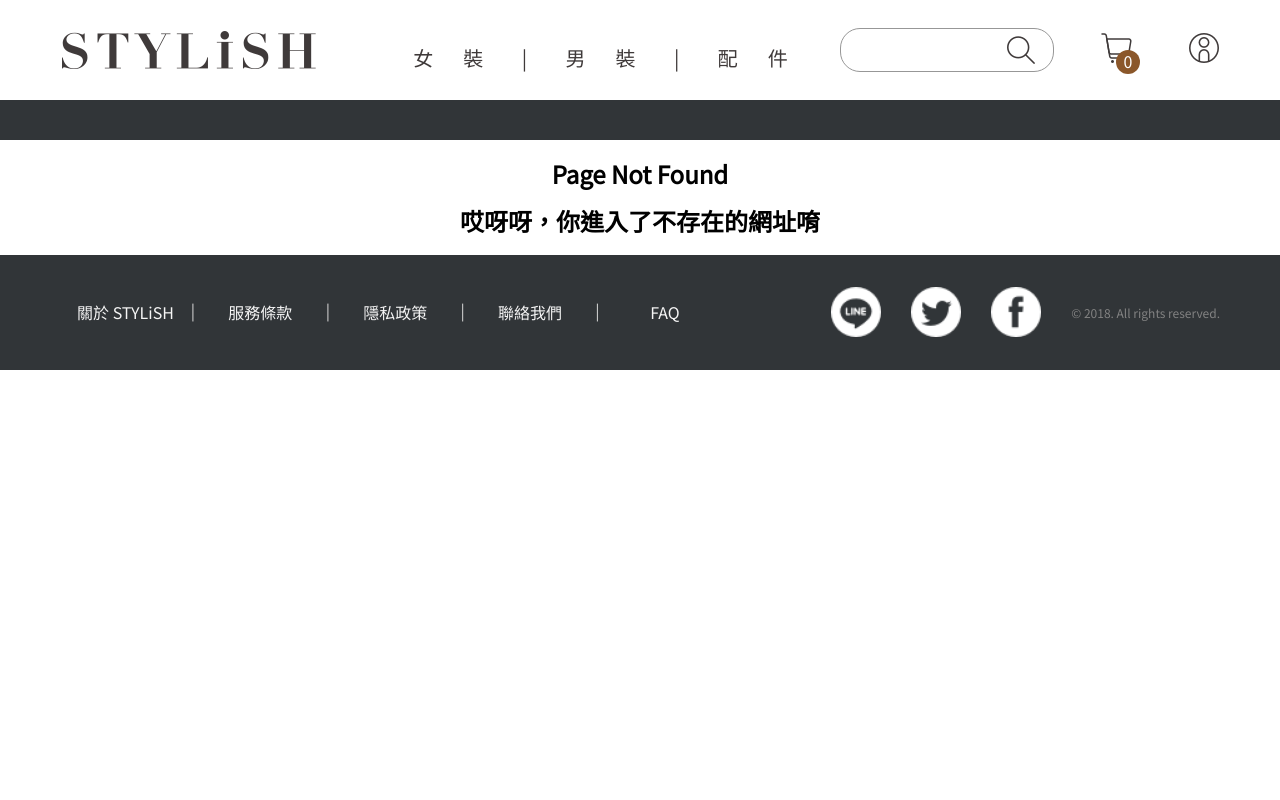
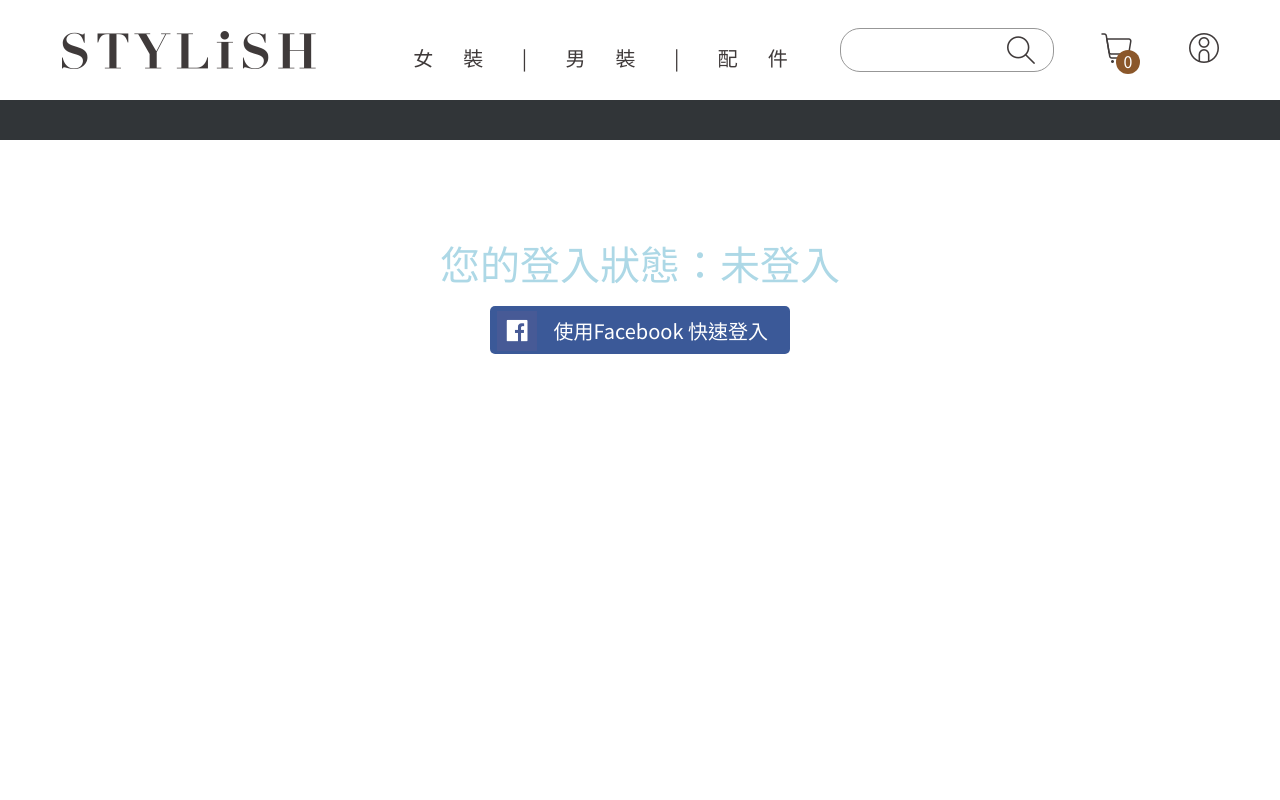
Before and after one commit to imladris20/STYLiSH, a React (Vite) app in the folder stylish/: page /profile in a window 1280 px wide. Before the commit this address had no page. Shown: the top 800 px of the page. Built offline with nearby package versions, Linux system fonts and the light colour scheme.

Commit message:
Finish building facebook login and send accesstoken to sign in api

```diff
--- a/stylish/src/App.jsx
+++ b/stylish/src/App.jsx
@@ -1,15 +1,23 @@
+import { useEffect } from "react";
+import { Route, Routes } from "react-router-dom";
 import { GlobalStyle } from "./assets/GlobalStyles";
-import { Route, Routes } from "react-router-dom";
 
 //  App Components
+import { initializeFacebookAsync, loadFacebookSDK } from "./assets/util";
+import Checkout from "./components/Checkout";
+import Footer from "./components/Footer";
 import Header from "./components/Header";
-import Footer from "./components/Footer";
+import NotFound from "./components/NotFound";
 import Product from "./components/Product";
-import NotFound from "./components/NotFound";
 import InvalidProduct from "./components/Product/InvalidProduct";
-import Checkout from "./components/Checkout";
+import Profile from "./components/Profile";
 
 function App() {
+  useEffect(() => {
+    loadFacebookSDK(document, "script", "facebook-jssdk");
+    initializeFacebookAsync();
+  }, []);
+
   return (
     <>
       <GlobalStyle />
@@ -20,6 +28,7 @@ function App() {
           <Route path="invalidid" element={<InvalidProduct />} />
         </Route>
         <Route path="/checkout" element={<Checkout />} />
+        <Route path="/profile" element={<Profile />} />
         <Route path="*" element={<NotFound />} />
       </Routes>
       <Footer />
--- /dev/null
+++ b/stylish/src/assets/util.js
@@ -0,0 +1,38 @@
+export function loadFacebookSDK(d, s, id) {
+  var js,
+    fjs = d.getElementsByTagName(s)[0];
+  if (d.getElementById(id)) {
+    return;
+  }
+  js = d.createElement(s);
+  js.id = id;
+  js.src = "https://connect.facebook.net/en_US/sdk.js";
+  fjs.parentNode.insertBefore(js, fjs);
+}
+
+export function initializeFacebookAsync() {
+  window.fbAsyncInit = function () {
+    FB.init({
+      appId: "277432961928688",
+      cookie: true,
+      xfbml: true,
+      version: "v18.0",
+    });
+
+    FB.AppEvents.logPageView();
+  };
+}
+
+export function handleFBLogin(setter) {
+  //  跳出 Facebook 登入的對話框
+  window.FB.login(
+    function (response) {
+      if (response.status === "connected") {
+        setter(response);
+      } else {
+        console.error("user stop logging in");
+      }
+    },
+    { scope: "public_profile, email" }
+  );
+}
--- a/stylish/src/components/Header/CategoryNavigation.jsx
+++ b/stylish/src/components/Header/CategoryNavigation.jsx
@@ -68,7 +68,7 @@ const CategoryNavigation = () => {
         <CategoryNavListItem>
           <CategoryNavListItemLink
             id={item}
-            href={`../homepage.html?category=${item}`}
+            href={`../index.html?category=${item}`}
           >
             {zhCategory[index]}
           </CategoryNavListItemLink>
--- a/stylish/src/components/Header/HeaderLeftSectionWrapper.jsx
+++ b/stylish/src/components/Header/HeaderLeftSectionWrapper.jsx
@@ -32,7 +32,7 @@ const MainLogoImage = styled.img`
 const HeaderLeftSectionWrapper = () => {
   return (
     <Top>
-      <MainLogo href="../homepage.html?category=all">
+      <MainLogo href="../index.html?category=all">
         <MainLogoImage src="/logo.png" alt="stylish" />
       </MainLogo>
       <CategoryNavigation />
--- a/stylish/src/components/Header/HeaderRightSectionWrapper.jsx
+++ b/stylish/src/components/Header/HeaderRightSectionWrapper.jsx
@@ -171,7 +171,7 @@ const HeaderRightSectionWrapper = () => {
           onClick={handleClickOnDistracter}
         />
         <SearchForm
-          action="../../homepage.html"
+          action="../../index.html"
           method="get"
           onSubmit={handleSubmit}
           $isMobileSearchBarShow={isMobileSearchBarShow}
@@ -192,8 +192,8 @@ const HeaderRightSectionWrapper = () => {
         <WiderCartLinkImage href="/checkout" />
         <CartLinkCounter href="/checkout">{cartCount}</CartLinkCounter>
       </WiderCartLink>
-      <WiderCartLink>
-        <WiderProfileLinkImage />
+      <WiderCartLink href="/profile">
+        <WiderProfileLinkImage href="/profile" />
       </WiderCartLink>
     </Top>
   );
--- a/stylish/src/components/Header/MobileBottomNav.jsx
+++ b/stylish/src/components/Header/MobileBottomNav.jsx
@@ -1,6 +1,6 @@
+import { useContext } from "react";
 import styled from "styled-components";
 import { devices } from "../../assets/device";
-import { useContext } from "react";
 import UserContext from "../../context/UserContext";
 
 const Top = styled.nav`
@@ -90,10 +90,10 @@ const MobileBottomNav = () => {
         </MobileBottomNavListItem>
         <MobileBottomNavDevider>|</MobileBottomNavDevider>
         <MobileBottomNavListItem>
-          <IconLink>
-            <ProfileLinkImage />
+          <IconLink href="/profile">
+            <ProfileLinkImage href="/profile" />
           </IconLink>
-          <IconLinkText>會員</IconLinkText>
+          <IconLinkText href="/profile">會員</IconLinkText>
         </MobileBottomNavListItem>
       </MobileBottomNavList>
     </Top>
--- /dev/null
+++ b/stylish/src/components/Profile/index.jsx
@@ -0,0 +1,141 @@
+import axios from "axios";
+import { useContext, useEffect, useState } from "react";
+import styled from "styled-components";
+import { devices } from "../../assets/device";
+import FaceBookIcon from "../../assets/image/facebook.png";
+import { handleFBLogin } from "../../assets/util";
+import UserContext from "../../context/UserContext";
+
+const Headline = styled.h1`
+  font-size: 30px;
+  font-weight: 400;
+  color: lightblue;
+  margin: 0 0 20px 0;
+  padding: 0;
+  @media ${devices.desktopS} {
+    font-size: 40px;
+  }
+`;
+
+const ProfileContainer = styled.div`
+  width: auto;
+  height: 1095px;
+  display: flex;
+  flex-direction: column;
+  align-items: center;
+  padding-top: 100px;
+  @media ${devices.desktopS} {
+    height: 1148px;
+  }
+`;
+
+const FacebookLoginButton = styled.button`
+  display: flex;
+  align-items: center;
+  justify-content: space-around;
+  width: 300px;
+  height: 48px;
+  margin: 0 auto 25px auto;
+  background-color: #3b5998;
+  color: #fff;
+  border-radius: 5px;
+  border: none;
+  cursor: pointer;
+`;
+
+const LogoutButton = styled(FacebookLoginButton)`
+  background-color: #cccccc;
+`;
+
+const FBImg = styled.img`
+  width: 40px;
+  padding-top: 2px;
+`;
+
+const FBLoginText = styled.div`
+  color: white;
+  width: 245px;
+  font-size: 20px;
+`;
+
+const LogoutText = styled(FBLoginText)`
+  color: #3f3a3a;
+`;
+
+const WelcomeMessageContainer = styled.div`
+  display: flex;
+  flex-direction: column;
+`;
+
+const Profile = () => {
+  const { authResponse, accessToken, actions } = useContext(UserContext);
+  const [isLoggedIn, setIsLoggedIn] = useState(false);
+  const [userData, setUserData] = useState({});
+
+  const getUserData = async (accessToken) => {
+    try {
+      const data = await axios.post(
+        "https://api.appworks-school.tw/api/1.0/user/signin",
+        {
+          provider: "facebook",
+          access_token: accessToken,
+        }
+      );
+      setUserData(data.data.data.user);
+    } catch (error) {
+      console.error(
+        "Your token is invalid and not accepted by the API. ",
+        new Error(error.response.data.error)
+      );
+    }
+  };
+
+  function handleLogout() {
+    actions.setAccessToken(null);
+    localStorage.removeItem("accessToken");
+    setIsLoggedIn(false);
+  }
+
+  useEffect(() => {
+    if (accessToken) {
+      getUserData(accessToken);
+      setIsLoggedIn(true);
+    }
+  }, [accessToken]);
+
+  useEffect(() => {
+    if (authResponse.status === "connected") {
+      setIsLoggedIn(true);
+      actions.setAccessToken(authResponse.authResponse.accessToken);
+      localStorage.setItem(
+        "accessToken",
+        authResponse.authResponse.accessToken
+      );
+    }
+  }, [authResponse]);
+
+  return (
+    <ProfileContainer>
+      <Headline>您的登入狀態：{isLoggedIn ? "已登入" : "未登入"}</Headline>
+      {isLoggedIn ? (
+        <>
+          <LogoutButton onClick={() => handleLogout()}>
+            <LogoutText>登出</LogoutText>
+          </LogoutButton>
+          <WelcomeMessageContainer>
+            <h1>哈囉~{userData.name}！歡迎回來！</h1>
+            <img src={userData.picture}></img>
+            <h2>您的email是： {userData.email}</h2>
+          </WelcomeMessageContainer>
+        </>
+      ) : (
+        <FacebookLoginButton onClick={() => handleFBLogin(actions.setResponse)}>
+          <FBImg src={FaceBookIcon}></FBImg>
+          <FBLoginText>使用Facebook 快速登入</FBLoginText>
+        </FacebookLoginButton>
+      )}
+    </ProfileContainer>
+  );
+};
+
+export default Profile;
--- a/stylish/src/context/UserContext.jsx
+++ b/stylish/src/context/UserContext.jsx
@@ -18,6 +18,11 @@ export const UserProvider = (props) => {
   const [totalPrice, setTotalPrice] = useState(0);
   const [list, setList] = useState(createInitializeList);
 
+  const [authResponse, setResponse] = useState({});
+  const [accessToken, setAccessToken] = useState(
+    localStorage.getItem("accessToken")
+  );
+
   useEffect(() => {
     const handleResize = () => {
       setIsWide(window.innerWidth >= 1280);
@@ -35,10 +40,14 @@ export const UserProvider = (props) => {
         list,
         isWide,
         totalPrice,
+        authResponse,
+        accessToken,
         actions: {
           setCartCount,
           setList,
           setTotalPrice,
+          setResponse,
+          setAccessToken,
         },
       }}
     >
```
Also changed, not shown: stylish/public/homepage.html (+11 -11 lines), stylish/src/assets/image/facebook.png (added).
